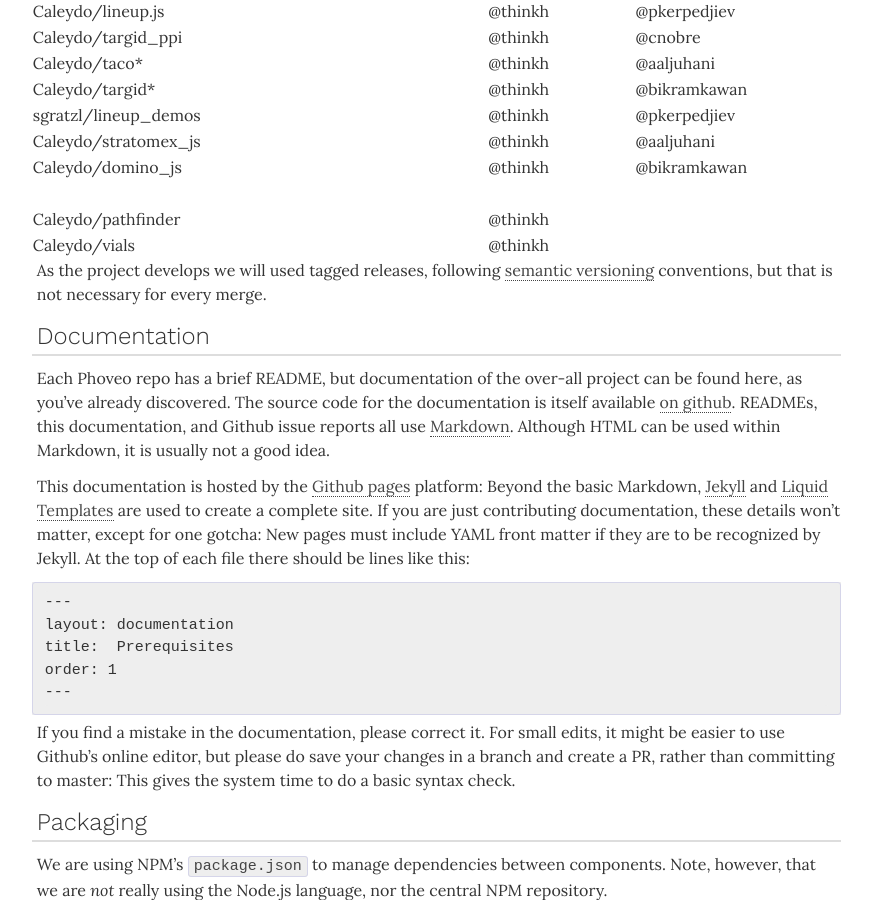
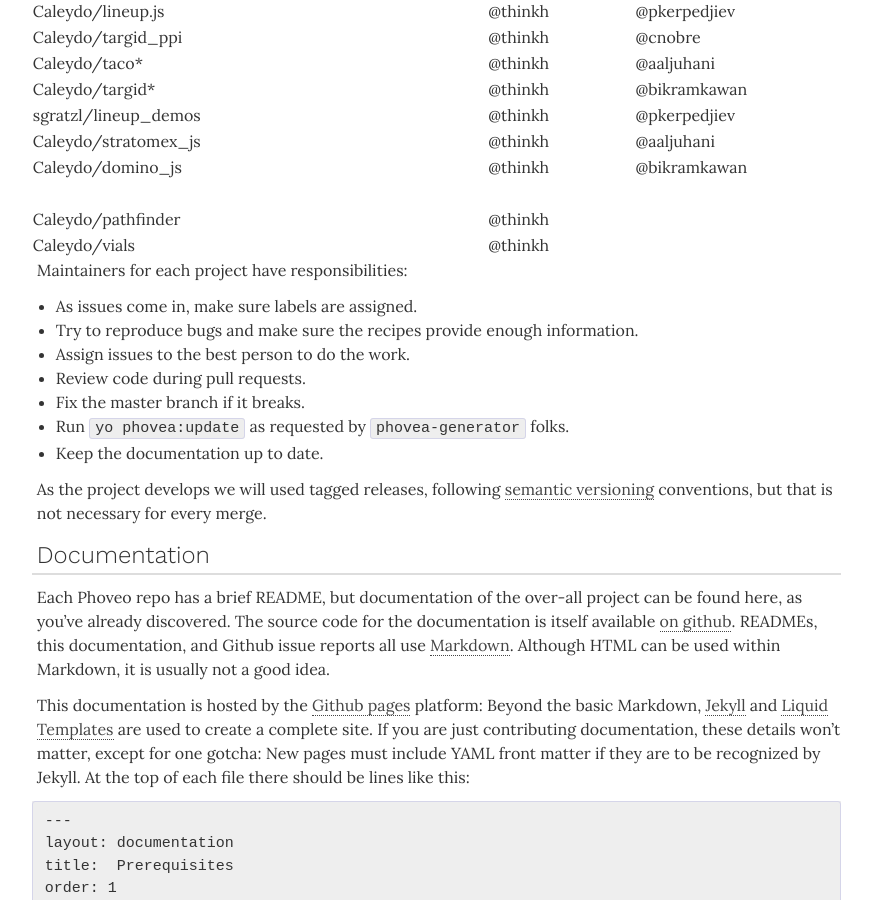
Before and after one commit to phovea/phovea.github.io, a Jekyll site: the page built from contributors/prereqs.md, in a window 1280 px wide and 900 px high, scrolled down 1001 px. Shown: the whole window, without its empty margins (317-1189 px from the left). Built offline with Jekyll 4.4.1, drawn with Linux system fonts in a browser that asks for light colours; nearby versions of some CDN libraries; some web fonts are replaced.

Commit message:
Add list of responsibilities from Sam

```diff
--- a/contributors/prereqs.md
+++ b/contributors/prereqs.md
@@ -53,7 +53,15 @@ each project should keep an eye on issues and PRs as they come in, but feel free
 | Caleydo/pathfinder           | @thinkh   |
 | Caleydo/vials                | @thinkh   |
 
+Maintainers for each project have responsibilities:
 
+- As issues come in, make sure labels are assigned.
+- Try to reproduce bugs and make sure the recipes provide enough information.
+- Assign issues to the best person to do the work.
+- Review code during pull requests.
+- Fix the master branch if it breaks.
+- Run `yo phovea:update` as requested by `phovea-generator` folks.
+- Keep the documentation up to date.
 
 As the project develops we will used tagged releases, following
 [semantic versioning](http://semver.org/) conventions, but that is not necessary for every merge.
```
